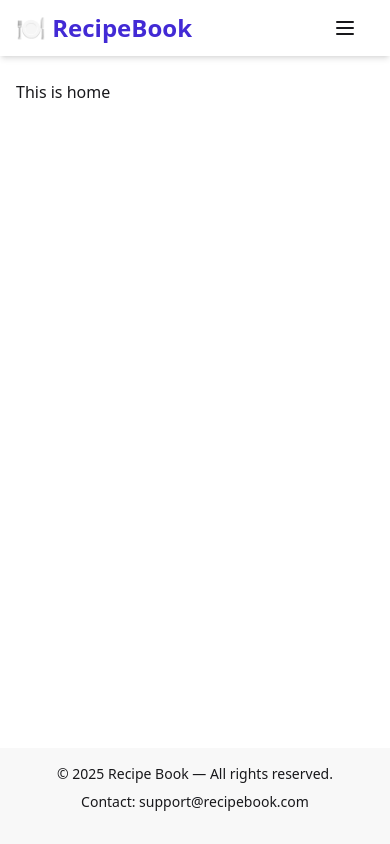
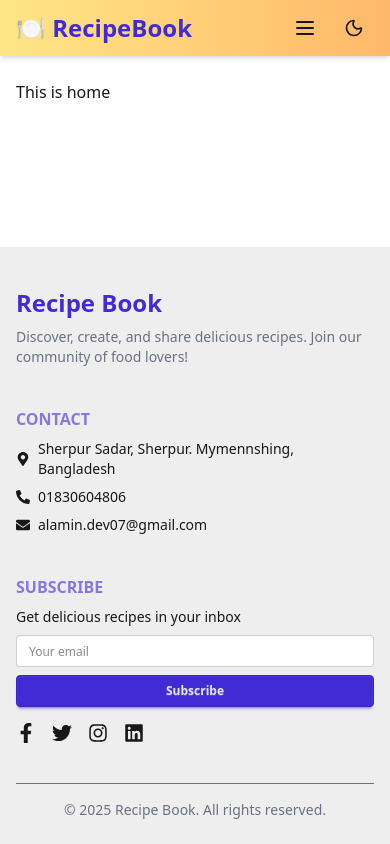
Before and after one commit to alamindev07/recipe-book-client, a React (Vite) app: page / in a window 390 px wide. Built offline with nearby package versions, Linux system fonts and the light colour scheme; no server answers.

Commit message:
Footer section done with responsive

```diff
--- a/src/components/shared/Footer.jsx
+++ b/src/components/shared/Footer.jsx
@@ -1,15 +1,64 @@
+import { Link } from "react-router-dom";
+import {
+  FaFacebookF,
+  FaTwitter,
+  FaInstagram,
+  FaLinkedin,
+  FaEnvelope,
+  FaPhoneAlt,
+  FaMapMarkerAlt,
+} from "react-icons/fa";
+
 const Footer = () => {
   return (
-    <footer className="footer footer-center p-4 bg-base-200 text-base-content">
-      <aside>
-        <p>© 2025 Recipe Book — All rights reserved.</p>
-        <p>Contact: support@recipebook.com</p>
-        <div className="flex space-x-3 mt-2">
-          <a href="#"><i className="text-xl fab fa-facebook"></i></a>
-          <a href="#"><i className="text-xl fab fa-instagram"></i></a>
-          <a href="#"><i className="text-xl fab fa-twitter"></i></a>
+    <footer className="bg-base-300 text-base-content pt-10 pb-6 px-4 lg:px-20 mt-20">
+      <div className="grid grid-cols-1 md:grid-cols-3 gap-10 lg:gap-30">
+
+        {/* Logo & Description */}
+        <div>
+          <Link to="/" className="text-2xl font-bold text-primary">Recipe Book</Link>
+          <p className="mt-2 text-sm text-gray-500">
+            Discover, create, and share delicious recipes. Join our community of food lovers!
+          </p>
         </div>
-      </aside>
+
+
+
+
+        {/* Contact Info */}
+        <div>
+          <h4 className="footer-title text-primary">Contact</h4>
+          <ul className="space-y-2 text-sm">
+            <li className="flex items-center gap-2"><FaMapMarkerAlt /> Sherpur Sadar, Sherpur. Mymennshing, Bangladesh</li>
+            <li className="flex items-center gap-2"><FaPhoneAlt /> 01830604806</li>
+            <li className="flex items-center gap-2"><FaEnvelope /> alamin.dev07@gmail.com</li>
+          </ul>
+        </div>
+
+        {/* Newsletter */}
+        <div>
+          <h4 className="footer-title text-primary">Subscribe</h4>
+          <p className="text-sm mb-2">Get delicious recipes in your inbox</p>
+          <div className="form-control w-full">
+            <input
+              type="email"
+              placeholder="Your email"
+              className="input input-bordered input-sm mb-2 w-full"
+            />
+            <button className="btn btn-primary btn-sm w-full">Subscribe</button>
+          </div>
+          <div className="flex gap-4 mt-4 text-xl">
+            <a href="https://facebook.com/babu.al.amin.07" className="hover:text-blue-600"><FaFacebookF /></a>
+            <a href="https://twitter.com" className="hover:text-blue-500"><FaTwitter /></a>
+            <a href="https://instagram.com" className="hover:text-pink-500"><FaInstagram /></a>
+            <a href="https://linkedin.com" className="hover:text-blue-700"><FaLinkedin /></a>
+          </div>
+        </div>
+      </div>
+
+      <div className="mt-10 border-t pt-4 text-center text-sm text-gray-500">
+        © {new Date().getFullYear()} Recipe Book. All rights reserved.
+      </div>
     </footer>
   );
 };
--- a/src/components/shared/Navbar.jsx
+++ b/src/components/shared/Navbar.jsx
@@ -23,7 +23,7 @@ const Navbar = () => {
 
   const linkClass = ({ isActive }) =>
     isActive
-      ? "text-primary font-semibold underline underline-offset-4"
+      ? "text-primary font-semibold underline-offset-4 bg-green-400 p-1 rounded-md  border-b-2 border-primary"
       : "hover:text-primary transition-colors";
 
   const navLinks = (
@@ -48,7 +48,7 @@ const Navbar = () => {
   );
 
   return (
-    <nav className="bg-base-100 shadow-md px-4 py-2 sticky top-0 z-50">
+    <nav className="bg-gradient-to-r from-amber-200 to-orange-300 bg-base-200 shadow-md px-4 py-2 sticky top-0 z-50">
       <div className="container mx-auto flex items-center justify-between">
         {/* Logo */}
         <Link to="/" className="text-2xl font-bold text-primary">
@@ -58,7 +58,7 @@ const Navbar = () => {
         {/* Desktop Menu */}
         <div className="hidden md:flex items-center space-x-6">
           {navLinks}
-          <ThemeToggle />
+
           {user ? (
             <div className="dropdown dropdown-end">
               <div tabIndex={0} className="btn btn-ghost btn-circle avatar">
@@ -76,7 +76,7 @@ const Navbar = () => {
                   <p className="text-center font-semibold">{user.displayName}</p>
                 </li>
                 <li>
-                  <button onClick={handleLogout}>Logout</button>
+                  <button className="btn btn-sm btn-error" onClick={handleLogout}>Logout</button>
                 </li>
               </ul>
             </div>
@@ -90,6 +90,8 @@ const Navbar = () => {
               </Link>
             </div>
           )}
+
+          <ThemeToggle />
         </div>
 
         {/* Mobile Toggle */}
@@ -101,6 +103,7 @@ const Navbar = () => {
           >
             {isMenuOpen ? <X className="w-6 h-6" /> : <Menu className="w-6 h-6" />}
           </button>
+          <ThemeToggle />
         </div>
       </div>
 
@@ -108,7 +111,7 @@ const Navbar = () => {
       {isMenuOpen && (
         <div className="md:hidden mt-2 bg-base-100 p-4 rounded-lg shadow space-y-2">
           <div className="flex flex-col space-y-2">{navLinks}</div>
-          <ThemeToggle />
+
           {user ? (
             <>
               <p className="text-center font-semibold">{user.displayName}</p>
```
